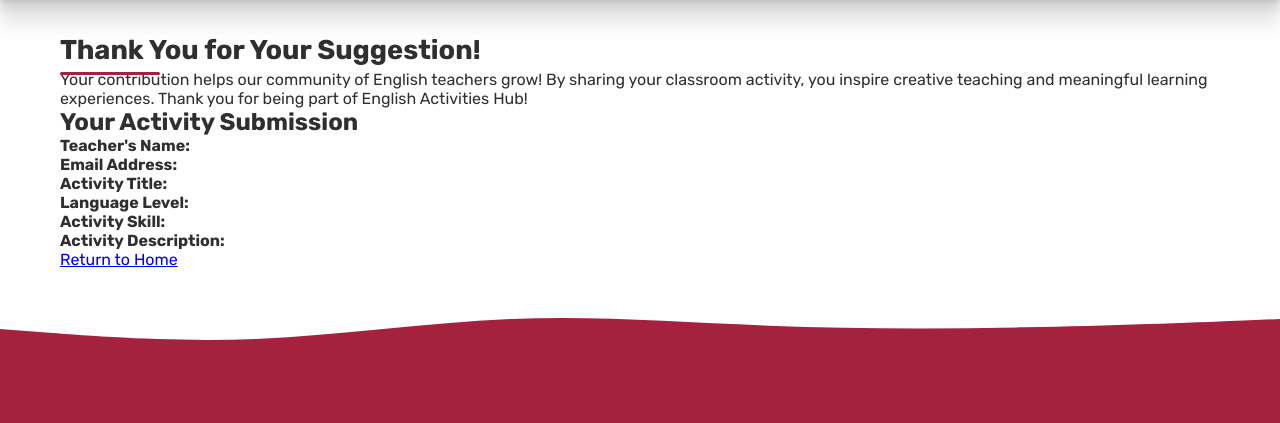
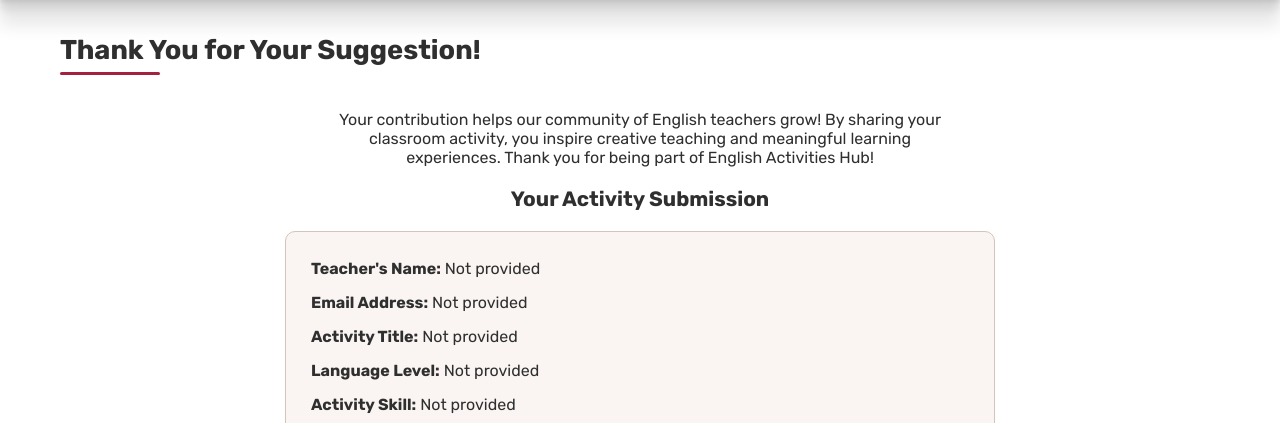
Before and after one commit to Ticsilva85/wdd231, a plain HTML site: page project/thankyou.html in a window 1280 px wide. Shown: the part 76-499 px from the top of the page. Drawn offline with Linux system fonts and the light colour scheme.

Commit message:
final project updated

```diff
--- a/project/scripts/form.js
+++ b/project/scripts/form.js
@@ -0,0 +1,31 @@
+// ===== SUGGESTION FORM =====
+
+const suggestionForm = document.querySelector(".suggest-aside form");
+
+if (suggestionForm) {
+    suggestionForm.addEventListener("submit", (event) => {
+
+        // Get form values
+        const teacherName = document
+            .querySelector("#teacher-name").value.trim();
+
+        const activityTitle = document
+            .querySelector("#activity-title").value.trim();
+
+        const activityDescription = document
+            .querySelector("#activity-description").value.trim();
+
+        // Validate empty fields
+        if (!teacherName || !activityTitle || !activityDescription) {
+            event.preventDefault();
+
+            alert("Please complete all required fields.");
+            return;
+        }
+
+        // Remove unnecessary spaces
+        document.querySelector("#teacher-name").value = teacherName;
+        document.querySelector("#activity-title").value = activityTitle;
+        document.querySelector("#activity-description").value = activityDescription;
+    });
+}
--- a/project/scripts/thankyou.js
+++ b/project/scripts/thankyou.js
@@ -0,0 +1,20 @@
+document.addEventListener("DOMContentLoaded", () => {
+    const params = new URLSearchParams(window.location.search);
+
+    const submissionData = {
+        "result-name": "teacherName",
+        "result-email": "email",
+        "result-title": "activityTitle",
+        "result-level": "language-level",
+        "result-skill": "activity-category",
+        "result-description": "activityDescription"
+    };
+
+    Object.entries(submissionData).forEach(([elementId, paramName]) => {
+        const element = document.getElementById(elementId);
+
+        if (element) {
+            element.textContent = params.get(paramName) || "Not provided";
+        }
+    });
+});
--- a/project/styles/project-small.css
+++ b/project/styles/project-small.css
@@ -598,6 +598,10 @@
 }
 
 /* ================== SUGGEST.HTML ================== */
+.suggest-aside{
+    padding: 20px;
+}
+
 aside {
     display: flex;
     flex-direction: column;
@@ -607,7 +611,7 @@
 
 aside > h2 {
     text-align: center;
-    font-size: 1.3rem;
+    font-size: 1.5rem;
 }
 
 aside > p {
@@ -716,6 +720,71 @@
     border-radius: 12px;
 }
 
+/* ================== THANKYOU.HTML ================== */
+/* ===== THANK YOU PAGE ===== */
+.thankyou-main {
+    display: flex;
+    flex-direction: column;
+    gap: 20px;
+    width: 100%;
+    max-width: 750px;
+    margin: 0 auto;
+    padding: 20px;
+    text-align: center;
+}
+
+.thankyou-message {
+    padding: 0 40px;
+    text-align: center;
+    font-size: 1rem;
+}
+
+.thankyou-main > h2 {
+    font-size: 1.3rem;
+}
+.submission-details {
+    display: flex;
+    flex-direction: column;
+    font-size: 1rem;
+    gap: 10px;
+    padding: 25px;
+    background-color: var(--section-background);
+    border: 1px solid var(--border-color);
+    border-radius: 10px;
+    text-align: left;
+    overflow-wrap: anywhere;
+}
+
+.submission-details p {
+    line-height: 1.5;
+}
+
+.back-home {
+    display: inline-block;
+    align-self: center;
+    padding: 12px 25px;
+    background-color: var(--header-color);
+    color: #FFFFFF;
+    border-radius: 6px;
+    text-decoration: none;
+    font-weight: 600;
+    cursor: pointer;
+    background-color: var(--header-color);
+    color: var(--background-color);
+    box-shadow: 2px 5px 5px rgba(0, 0, 0, 0.3);
+    transition: background-color ease-in-out 0.3s;
+}
+
+.back-home:hover {
+    background-color: var(--accent-color);
+    color: var(--header-color);
+}
+
+.back-home:focus-visible {
+    outline: 3px solid var(--secondary-accent);
+    outline-offset: 3px;
+}
+
 /* ===== FOOTER ===== */
 footer {
     position: relative;
--- a/project/suggest.html
+++ b/project/suggest.html
@@ -20,9 +20,7 @@
 
     <!-- SCRIPTS -->
     <script src="./scripts/main.js" defer></script>
-    <script src="./scripts/form.js"></script>
-    <script src="./scripts/suggest.js"></script>
-    <script src="./scripts/thankyou.js"></script>
+    <script src="./scripts/form.js" defer></script>
 
     <!-- FAVICON -->
     <link rel="icon" href="./images/final-project-favicon.ico">
@@ -69,13 +67,9 @@
         <section class="suggest-aside">
             <div class="suggest-intro">
                 <aside>
-                    <h2>Share Your Ideas, Inspire Others!</h2>
+                    <h2>Your Creativity Makes a Difference!</h2>
                     <p>
-                        Share your favorite English classroom activities
-                        and inspire other teachers! Your creative ideas
-                        can make learning more engaging and enjoyable.
-                        Submit your suggestion and help our teaching
-                        community grow!
+                        Bring your best classroom experiences to our community! Your creative teaching strategies can motivate students, make English lessons more engaging, and encourage fellow educators to explore new approaches. Contribute your favorite activity and help our community thrive!
                     </p>
                 </aside>
 
@@ -86,7 +80,7 @@
             </div>
 
             <form action="thankyou.html" method="get">
-                <h2>Share Your Classroom Activity</h2>
+                <h2>Tell Us About Your Activity</h2>
 
                 <div class="input-form">
                     <label for="teacher-name">Teacher's Name</label>
--- a/project/thankyou.html
+++ b/project/thankyou.html
@@ -20,9 +20,8 @@
 
     <!-- SCRIPTS -->
     <script src="./scripts/main.js" defer></script>
-    <script src="./scripts/form.js"></script>
-    <script src="./scripts/suggest.js"></script>
-    <script src="./scripts/thankyou.js"></script>
+    <script src="./scripts/form.js" defer></script>
+    <script src="./scripts/thankyou.js" defer></script>
 
     <!-- FAVICON -->
     <link rel="icon" href="./images/final-project-favicon.ico">
@@ -63,10 +62,10 @@
         </nav>
     </header>
 
-    <main class="thankyou-main">
-        <section class="thankyou-container">
-            <h1>Thank You for Your Suggestion!</h1>
+    <main class="thankyou-container">
+        <h1>Thank You for Your Suggestion!</h1>
 
+        <section class="thankyou-main">
             <p class="thankyou-message">
                 Your contribution helps our community of English teachers
                 grow! By sharing your classroom activity, you inspire
```
